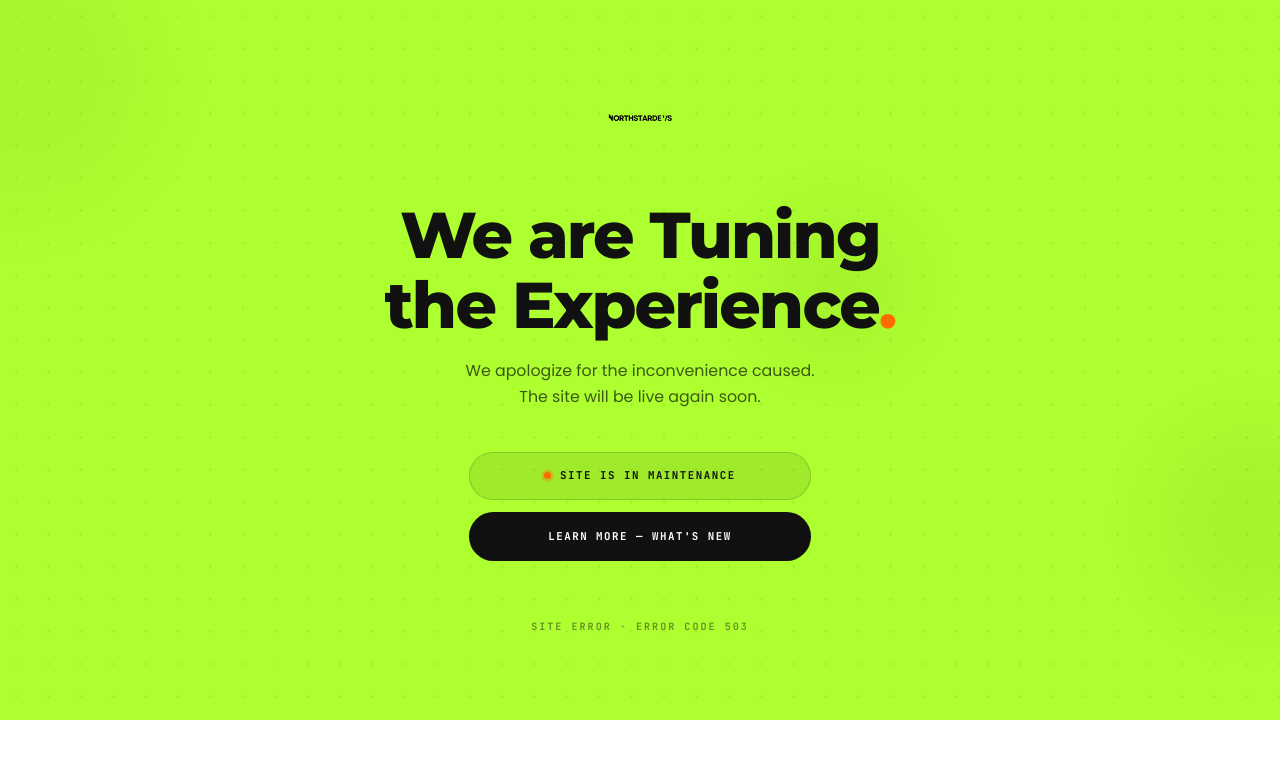
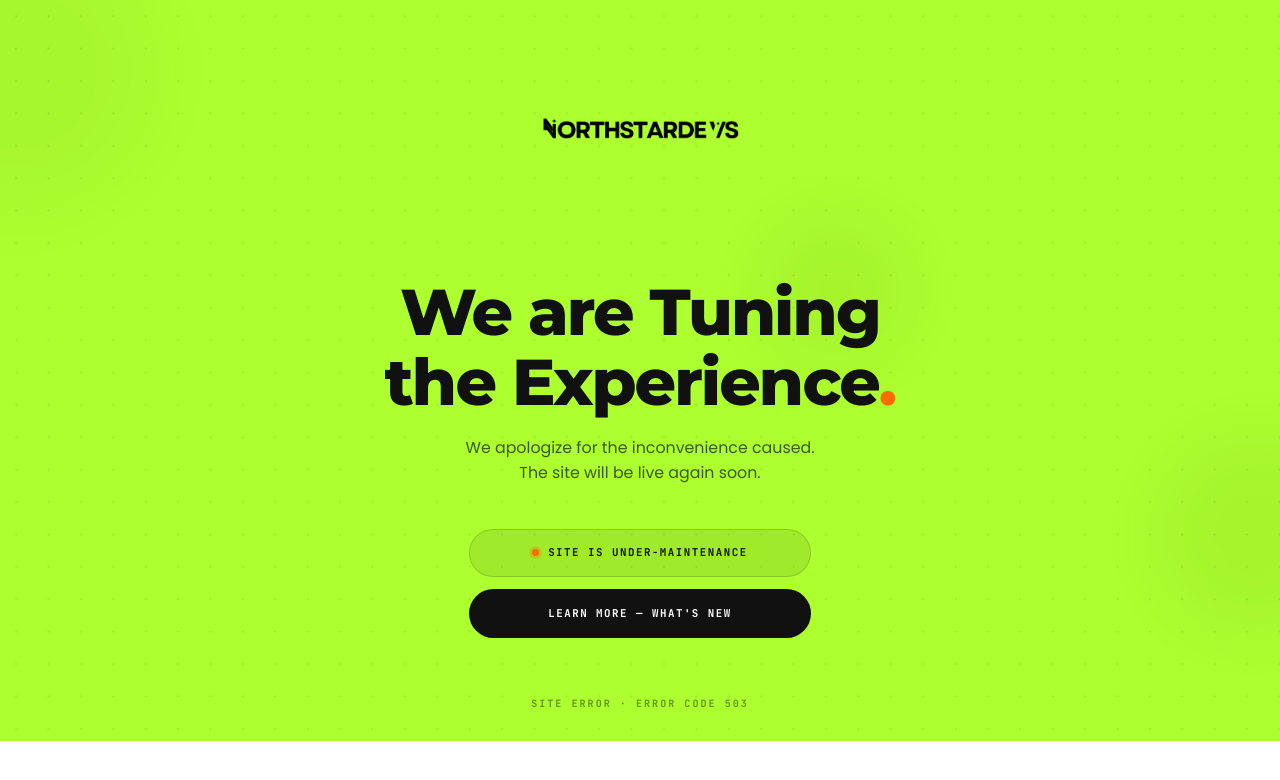
Before and after one commit to ashfaqjareed/PROJECT_NORTHSTAR, a React (Vite) app: page / in a window 1280 px wide. Shown: the top 780 px of the page. Built offline with nearby package versions, Linux system fonts and the light colour scheme.

Commit message:
PRE-LAUNCH #1

```diff
--- a/src/pages/Maintenance.jsx
+++ b/src/pages/Maintenance.jsx
@@ -244,7 +244,7 @@ export default function Maintenance() {
           transition={{ delay: 0.1, duration: 0.5, ease: [0.16, 1, 0.3, 1] }}
           style={{ marginBottom: '3.5rem' }}
         >
-          <Logo style={{ height: '72px', filter: 'brightness(0)' }} />
+          <Logo style={{ height: '220px', filter: 'brightness(0)' }} />
         </motion.div>
 
         {/* Heading */}
@@ -314,7 +314,7 @@ export default function Maintenance() {
               display: 'inline-block',
               animation: 'pulse-dot 1.8s ease-in-out infinite',
             }} />
-            Site is in Maintenance
+            Site is Under-Maintenance
           </div>
 
           {/* Learn More button */}
```
